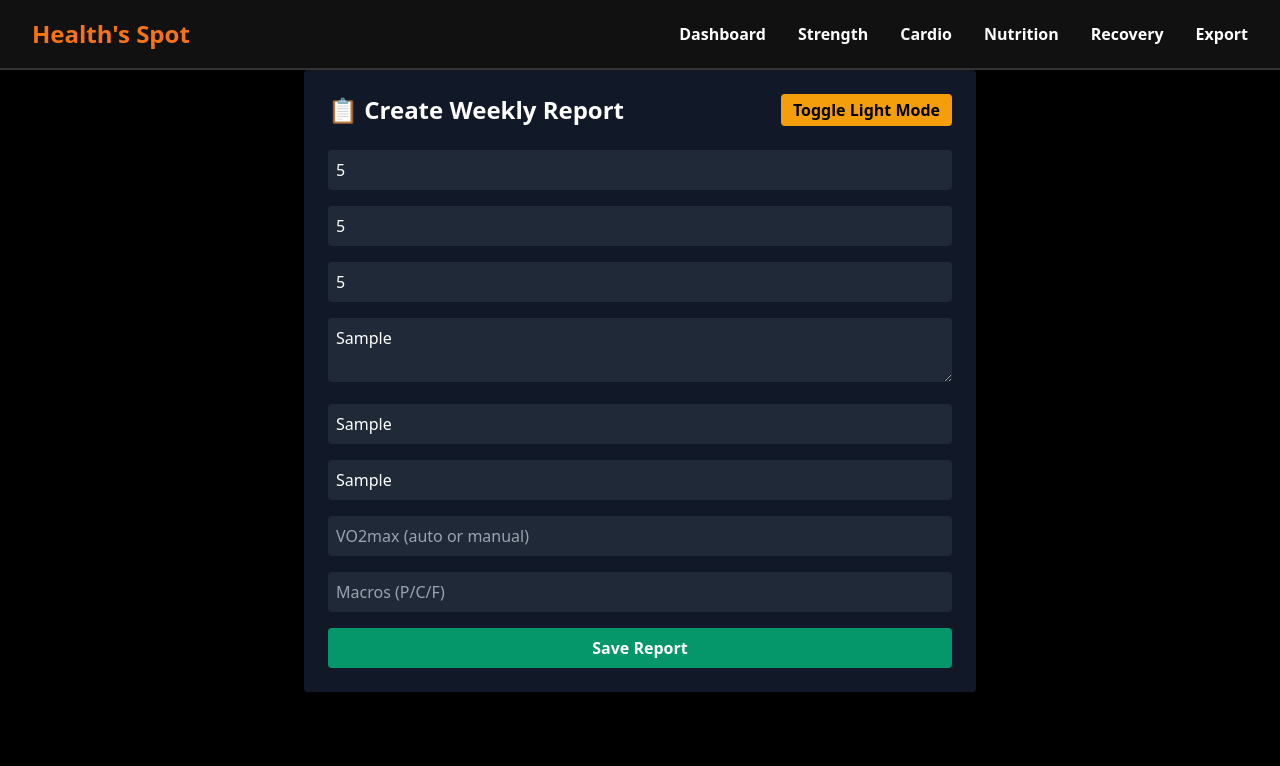
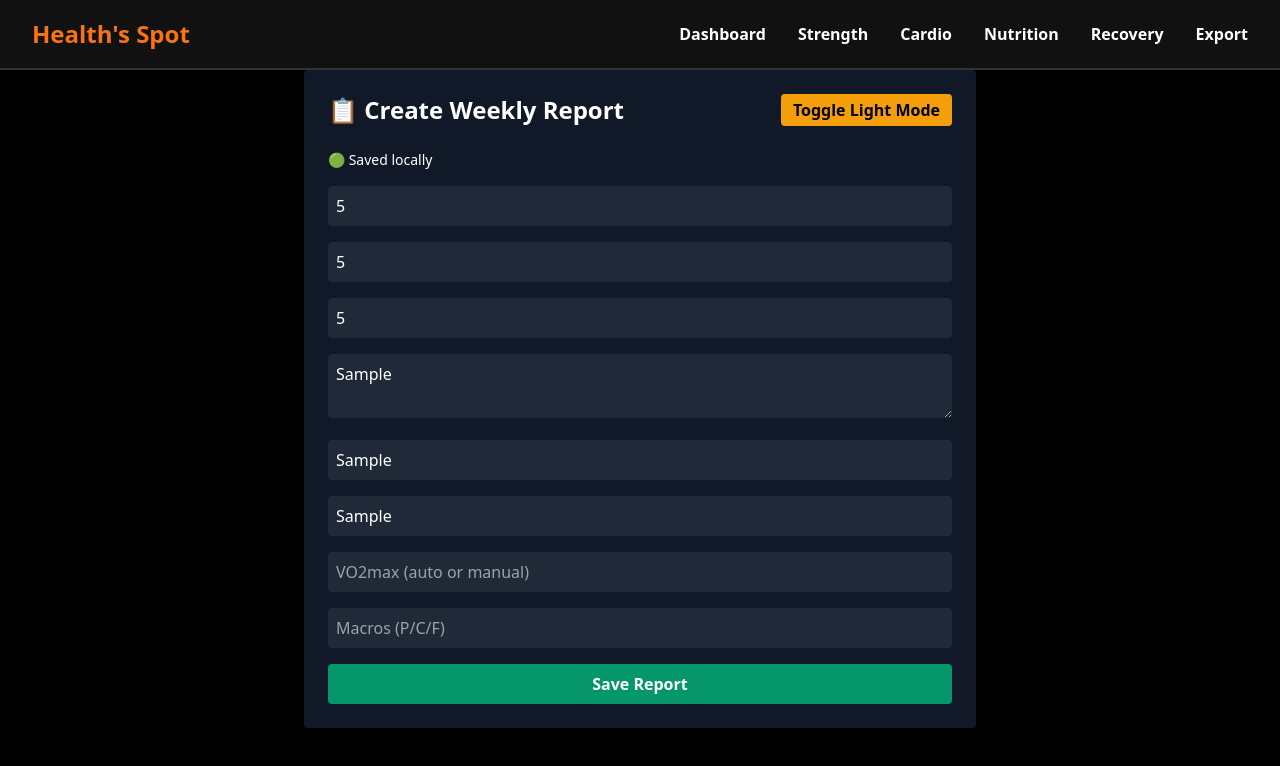
Before and after one commit to kalel146/healthsspot, a React (Vite) app: page /report in a window 1280 px wide. Both pictures are taken after typing "5", "5", "5", "Sample", "Sample", "Sample" into the empty fields and a click on the button "Save Report". Shown: the top 766 px of the page. Built offline with nearby package versions, Linux system fonts and the light colour scheme; no server answers.

Commit message:
Added sync status indicator to ReportForm

```diff
--- a/ReportForm.jsx
+++ b/ReportForm.jsx
@@ -23,6 +23,7 @@ export default function ReportForm() {
   });
 
   const [theme, setTheme] = useState("dark");
+  const [syncStatus, setSyncStatus] = useState("idle"); // idle | local | syncing | synced | error
 
   useEffect(() => {
     const savedTheme = localStorage.getItem("theme");
@@ -44,19 +45,20 @@ export default function ReportForm() {
 
   const handleSubmit = async (e) => {
     e.preventDefault();
+    setSyncStatus("local");
     localStorage.setItem("customReport", JSON.stringify(formData));
-    alert("📋 Report saved locally!");
 
     if (user) {
+      setSyncStatus("syncing");
       const { error } = await supabase.from("reports").insert({
         user_id: user.id,
         ...formData
       });
       if (error) {
         console.error("Supabase error:", error);
-        alert("❌ Failed to sync to cloud.");
+        setSyncStatus("error");
       } else {
-        alert("☁️ Synced to Supabase successfully!");
+        setSyncStatus("synced");
       }
     } else {
       console.warn("No user signed in. Skipping Supabase sync.");
@@ -70,6 +72,21 @@ export default function ReportForm() {
   const inputStyles = theme === "dark"
     ? "bg-gray-800 text-white"
     : "bg-gray-200 text-black";
+
+  const renderStatus = () => {
+    switch (syncStatus) {
+      case "local":
+        return "🟢 Saved locally";
+      case "syncing":
+        return "🔄 Syncing...";
+      case "synced":
+        return "☁️ Synced to cloud";
+      case "error":
+        return "❌ Sync failed";
+      default:
+        return null;
+    }
+  };
 
   return (
     <motion.div
@@ -105,6 +122,12 @@ export default function ReportForm() {
           Toggle {theme === "dark" ? "Light" : "Dark"} Mode
         </button>
       </div>
+
+      {syncStatus !== "idle" && (
+        <div className="mb-4 text-sm font-medium">
+          {renderStatus()}
+        </div>
+      )}
 
       <form onSubmit={handleSubmit} className="space-y-4">
         <input
```
